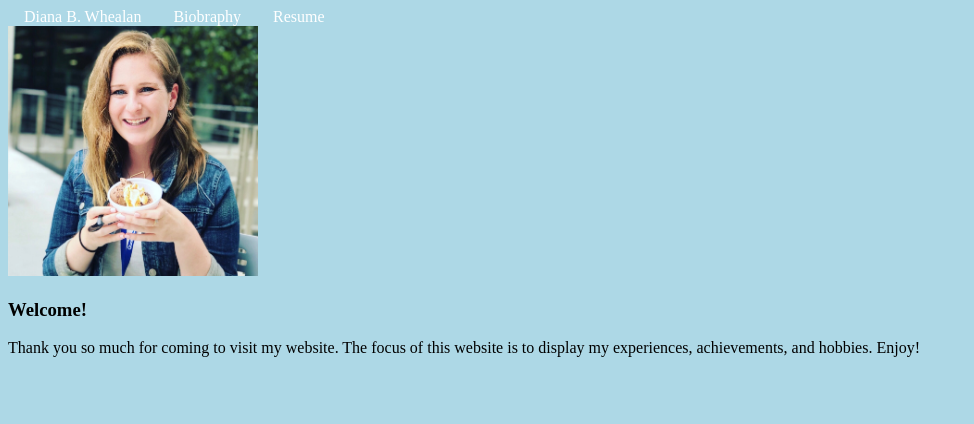
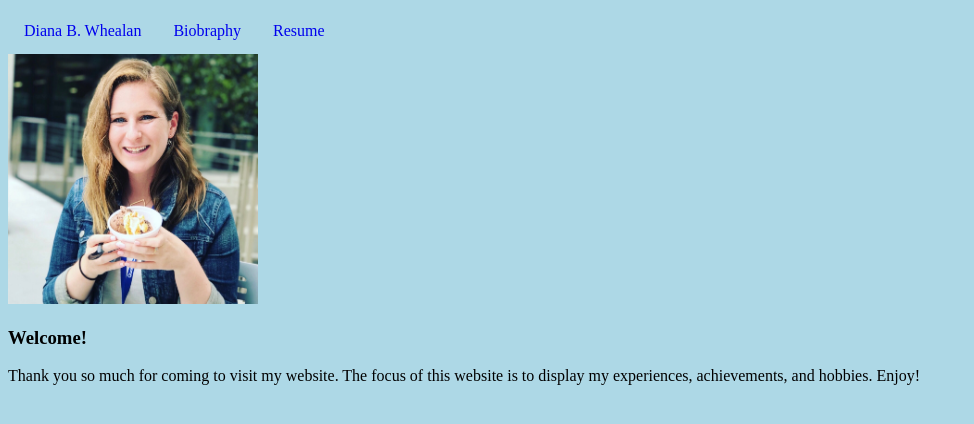
Before and after one commit to dwheal01/dwheal01.github.io, a plain HTML site: page index.html in a window 1280 px wide. Shown: the whole page, without its empty margins (0-974 px from the left). Drawn offline with Linux system fonts and the light colour scheme.

Commit message:
nav change

```diff
--- a/homestyle.css
+++ b/homestyle.css
@@ -14,8 +14,8 @@ li {
 }
 
 li a {
-  display: inline;
-  color: white;
+  display: block;
+  color: none;
   text-align: center;
   padding: 14px 16px;
   text-decoration: none;
```
